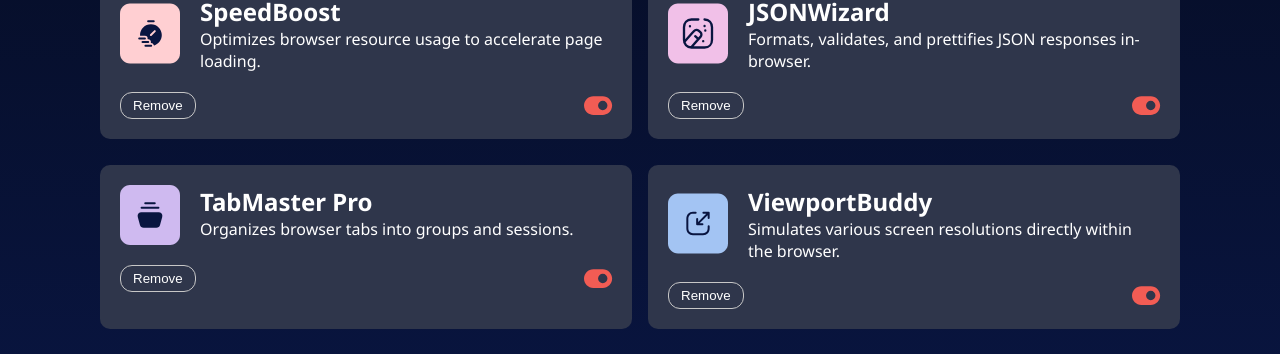
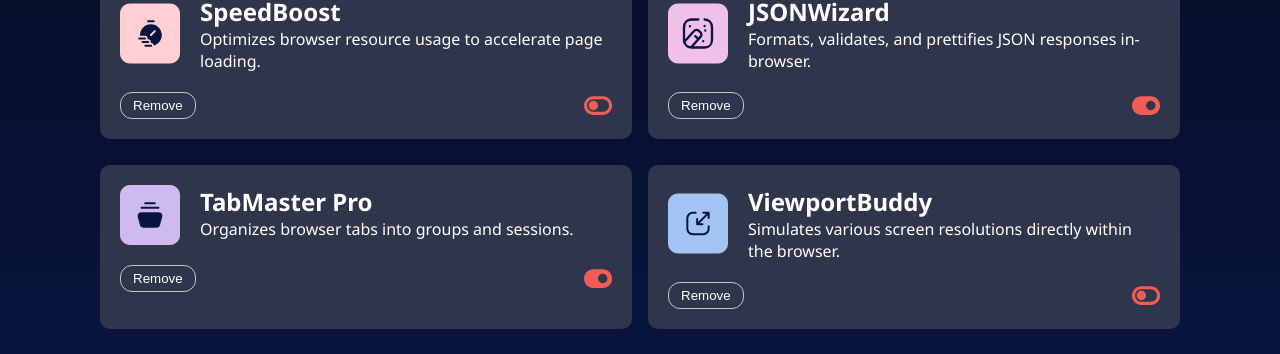
Before and after one commit to egwuatujoy/browser, a React (Create React App) app: page / in a window 1280 px wide. Shown: the part 400-754 px from the top of the page. Built offline with nearby package versions, Linux system fonts and the light colour scheme.

Commit message:
updated files

```diff
--- a/src/App.js
+++ b/src/App.js
@@ -1,14 +1,28 @@
 import React, { useEffect, useState } from "react";
 import Header from "./components/Header";
 import NavBar from "./components/NavBar";
-// import ExtensionList from "./components/ExtensionList";
+
+import data from "./data.json";
 
 const App = () => {
+  const [theData, setData] = useState(data);
   const [isOpen, setOpen] = useState(false);
 
   const toggleBg = () => {
-    console.log("hello");
     setOpen(!isOpen);
+  };
+
+  const onToggle = (id) => {
+    setData((prevData) =>
+      prevData.map((data) =>
+        data.id === id ? { ...data, isActive: !data.isActive } : data
+      )
+    );
+  };
+
+  const removeList = (id) => {
+    console.log(id);
+    setData((prevData) => prevData.filter((data) => data.id !== id));
   };
 
   useEffect(() => {
@@ -22,7 +36,12 @@ const App = () => {
   return (
     <div className="app">
       <Header toggleBg={toggleBg} isOpen={isOpen} />
-      <NavBar isOpen={isOpen} />
+      <NavBar
+        isOpen={isOpen}
+        onToggle={onToggle}
+        data={theData}
+        removeList={removeList}
+      />
     </div>
   );
 };
--- a/src/components/ExtensionList.jsx
+++ b/src/components/ExtensionList.jsx
@@ -1,11 +1,17 @@
 import React from "react";
 import Lists from "./Lists";
 
-const ExtensionList = ({ isOpen, data }) => {
+const ExtensionList = ({ isOpen, data, onToggle, removeList }) => {
   return (
     <div className="grid-container">
       {data.map((ext, index) => (
-        <Lists key={index} ext={ext} isOpen={isOpen} />
+        <Lists
+          key={index}
+          ext={ext}
+          isOpen={isOpen}
+          onToggle={onToggle}
+          removeList={removeList}
+        />
       ))}
     </div>
   );
--- a/src/components/Lists.jsx
+++ b/src/components/Lists.jsx
@@ -1,17 +1,9 @@
-import React, { useState } from "react";
+import React from "react";
 import { FontAwesomeIcon } from "@fortawesome/react-fontawesome";
 import { faToggleOff } from "@fortawesome/free-solid-svg-icons";
 import { faToggleOn } from "@fortawesome/free-solid-svg-icons";
 
-const Lists = ({ ext, isOpen }) => {
-  const [toggle, setToggle] = useState(faToggleOn);
-
-  const onToggle = () => {
-    setToggle((prevToggle) =>
-      prevToggle === faToggleOn ? faToggleOff : faToggleOn
-    );
-  };
-
+const Lists = ({ ext, isOpen, onToggle, removeList }) => {
   return (
     <div className={`extension-div ${isOpen ? "bg-color" : ""}`}>
       <div className="extension-details">
@@ -25,11 +17,16 @@ const Lists = ({ ext, isOpen }) => {
       </div>
 
       <div className="buttons">
-        <button className="btns">Remove</button>
+        <button
+          className={`btns  ${isOpen ? "remove-btn" : ""} `}
+          onClick={() => removeList(ext.id)}
+        >
+          Remove
+        </button>
         <FontAwesomeIcon
-          icon={toggle}
+          icon={ext.isActive ? faToggleOn : faToggleOff}
           className="toggle-on"
-          onClick={onToggle}
+          onClick={() => onToggle(ext.id)}
         />
       </div>
     </div>
--- a/src/components/NavBar.jsx
+++ b/src/components/NavBar.jsx
@@ -1,8 +1,7 @@
 import React, { useState } from "react";
 import ExtensionList from "./ExtensionList";
-import data from "../data.json";
 
-const NavBar = ({ isOpen }) => {
+const NavBar = ({ isOpen, onToggle, data, removeList }) => {
   const buttons = ["All", "Active", "Inactive"];
 
   const [isActive, setActive] = useState();
@@ -17,24 +16,23 @@ const NavBar = ({ isOpen }) => {
   if (sortBy === "Inactive") {
     sortedItems = data.filter((da) => da.isActive === false);
   }
-  console.log(sortedItems);
 
   const selectedBtn = (btn, e) => {
     setActive(btn);
     setSortBy(e.target.innerHTML);
   };
-
+  console.log(sortedItems);
   return (
     <>
       <div className="navs">
         <h1 className={`${isOpen ? "open-h1" : ""}`}>Extensions List</h1>
         <div className="buttons">
-          {buttons.map((btn) => (
+          {buttons.map((btn, i) => (
             <button
+              key={i}
               onClick={(e) => selectedBtn(btn, e)}
-              className={`${isActive === btn ? "active-btn" : ""} ${
-                isOpen ? "open-active" : ""
-              } btnss`}
+              className={`
+              btnss`}
             >
               {btn}
             </button>
@@ -42,7 +40,12 @@ const NavBar = ({ isOpen }) => {
         </div>
       </div>
 
-      <ExtensionList isOpen={isOpen} data={sortedItems} />
+      <ExtensionList
+        isOpen={isOpen}
+        data={sortedItems}
+        onToggle={onToggle}
+        removeList={removeList}
+      />
     </>
   );
 };
--- a/src/data.json
+++ b/src/data.json
@@ -1,71 +1,83 @@
 [
   {
+    "id": 1,
     "logo": "./images/logo-devlens.svg",
     "name": "DevLens",
     "description": "Quickly inspect page layouts and visualize element boundaries.",
     "isActive": true
   },
   {
+    "id": 2,
     "logo": "./images/logo-style-spy.svg",
     "name": "StyleSpy",
     "description": "Instantly analyze and copy CSS from any webpage element.",
     "isActive": true
   },
   {
+    "id": 3,
     "logo": "./images/logo-speed-boost.svg",
     "name": "SpeedBoost",
     "description": "Optimizes browser resource usage to accelerate page loading.",
     "isActive": false
   },
   {
+    "id": 4,
     "logo": "./images/logo-json-wizard.svg",
     "name": "JSONWizard",
     "description": "Formats, validates, and prettifies JSON responses in-browser.",
     "isActive": true
   },
   {
+    "id": 5,
     "logo": "./images/logo-tab-master-pro.svg",
     "name": "TabMaster Pro",
     "description": "Organizes browser tabs into groups and sessions.",
     "isActive": true
   },
   {
+    "id": 6,
     "logo": "./images/logo-viewport-buddy.svg",
     "name": "ViewportBuddy",
     "description": "Simulates various screen resolutions directly within the browser.",
     "isActive": false
   },
   {
+    "id": 7,
     "logo": "./images/logo-markup-notes.svg",
     "name": "Markup Notes",
     "description": "Enables annotation and notes directly onto webpages for collaborative debugging.",
     "isActive": true
   },
   {
+    "id": 8,
     "logo": "./images/logo-grid-guides.svg",
     "name": "GridGuides",
     "description": "Overlay customizable grids and alignment guides on any webpage.",
     "isActive": false
   },
   {
+    "id": 9,
     "logo": "./images/logo-palette-picker.svg",
     "name": "Palette Picker",
     "description": "Instantly extracts color palettes from any webpage.",
     "isActive": true
   },
   {
+    "id": 10,
     "logo": "./images/logo-link-checker.svg",
     "name": "LinkChecker",
     "description": "Scans and highlights broken links on any page.",
     "isActive": true
   },
   {
+    "id": 11,
     "logo": "./images/logo-dom-snapshot.svg",
     "name": "DOM Snapshot",
     "description": "Capture and export DOM structures quickly.",
     "isActive": false
   },
   {
+    "id": 12,
     "logo": "./images/logo-console-plus.svg",
     "name": "ConsolePlus",
     "description": "Enhanced developer console with advanced filtering and logging.",
--- a/src/index.css
+++ b/src/index.css
@@ -85,6 +85,10 @@ body {
   color: #040918;
 }
 
+.buttons button.active-btns {
+  background-color: hsl(3, 77%, 44%);
+}
+
 .buttons .open-active {
   color: #040918;
   background-color: #fff;
@@ -141,6 +145,11 @@ body {
   color: hsl(3, 86%, 64%);
   font-size: 25px;
 }
+.buttons .remove-btn {
+  background-color: hsl(0, 0%, 93%);
+  color: hsl(225, 23%, 24%);
+  font-weight: 600;
+}
 
 @media (max-width: 1400px) {
   .grid-container {
```
